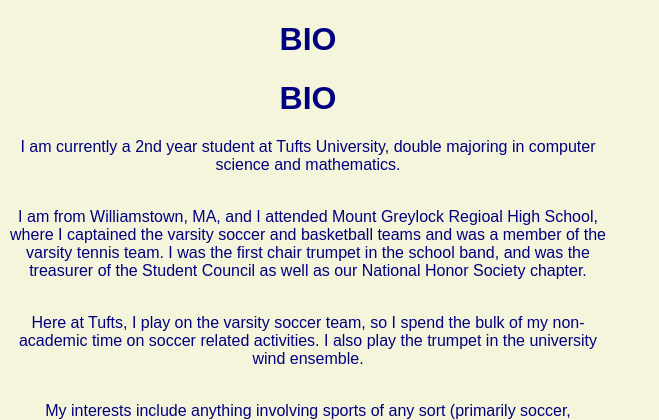
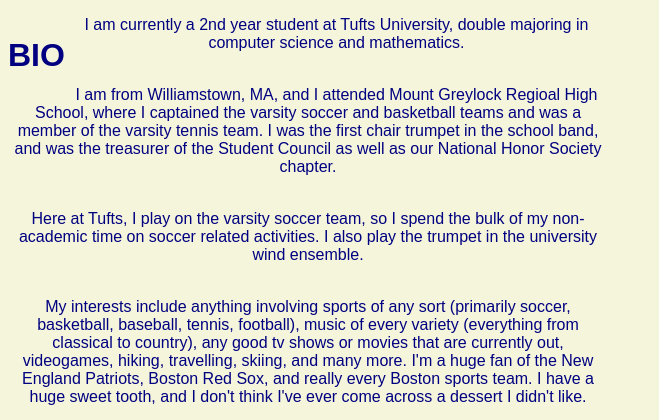
Before and after one commit to nmajumder/nmajumder.github.io, a PHP site: page /bio.html in a window 1280 px wide. Shown: the top 420 px of the page, without its empty margins (0-659 px from the left). Run offline with PHP 8.4, Linux system fonts and the light colour scheme.

Commit message:
modified bio

```diff
--- a/bio.html
+++ b/bio.html
@@ -13,9 +13,6 @@
 </header>
 
 <body>
-	<header>
-		<h1>BIO</h1>
-	</header>
 	<p>I am currently a 2nd year student at Tufts University, double majoring in computer science and mathematics.</p>
 	<p><br />I am from Williamstown, MA, and I attended Mount Greylock Regioal High School, where I captained the varsity soccer and basketball teams and was a member of the varsity tennis team. I was the first chair trumpet in the school band, and was the treasurer of the Student Council as well as our National Honor Society chapter.</p>
 	<p><br />Here at Tufts, I play on the varsity soccer team, so I spend the bulk of my non-academic time on soccer related activities. I also play the trumpet in the university wind ensemble.</p>
--- a/bio_style.css
+++ b/bio_style.css
@@ -12,3 +12,8 @@ p{
 	margin-right: auto;
 	margin-left: auto;
 }
+
+h1{
+	float: left;
+	float: top;
+}
```
